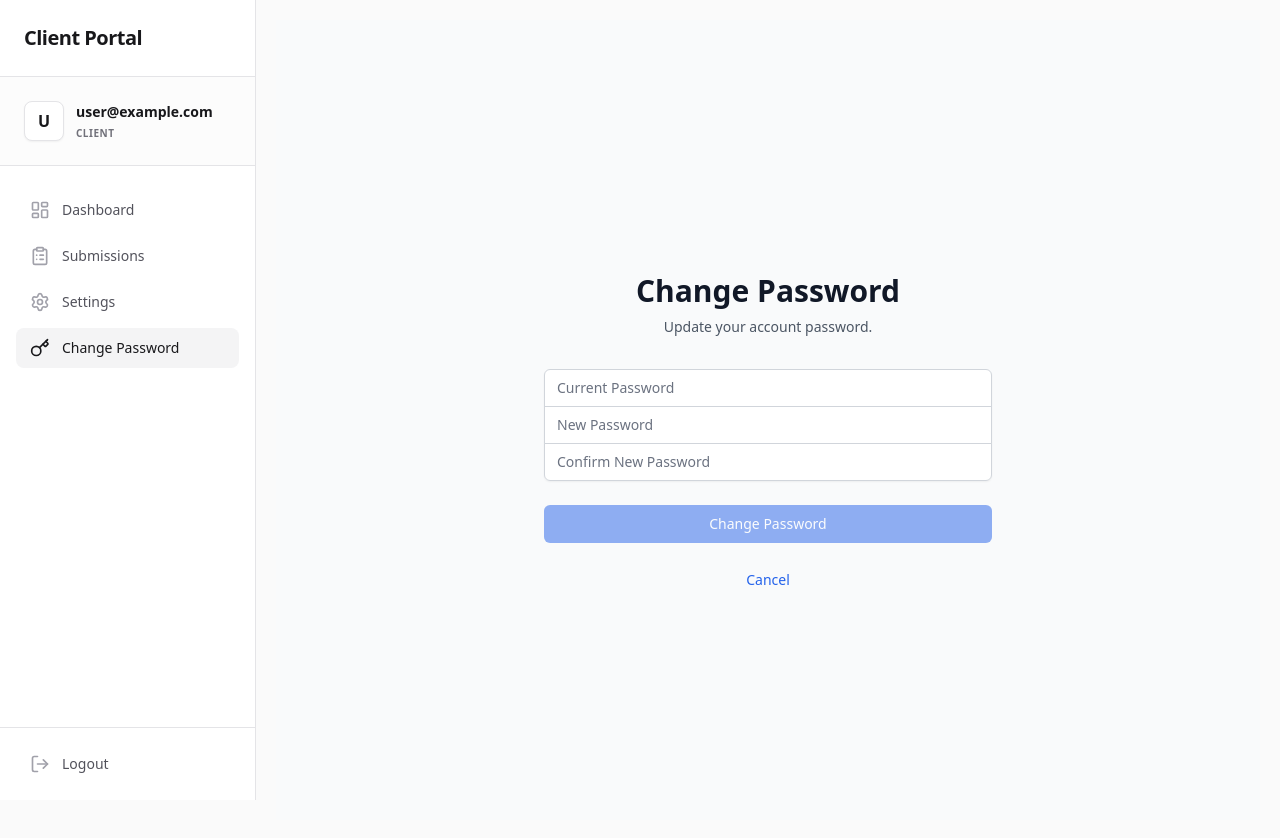
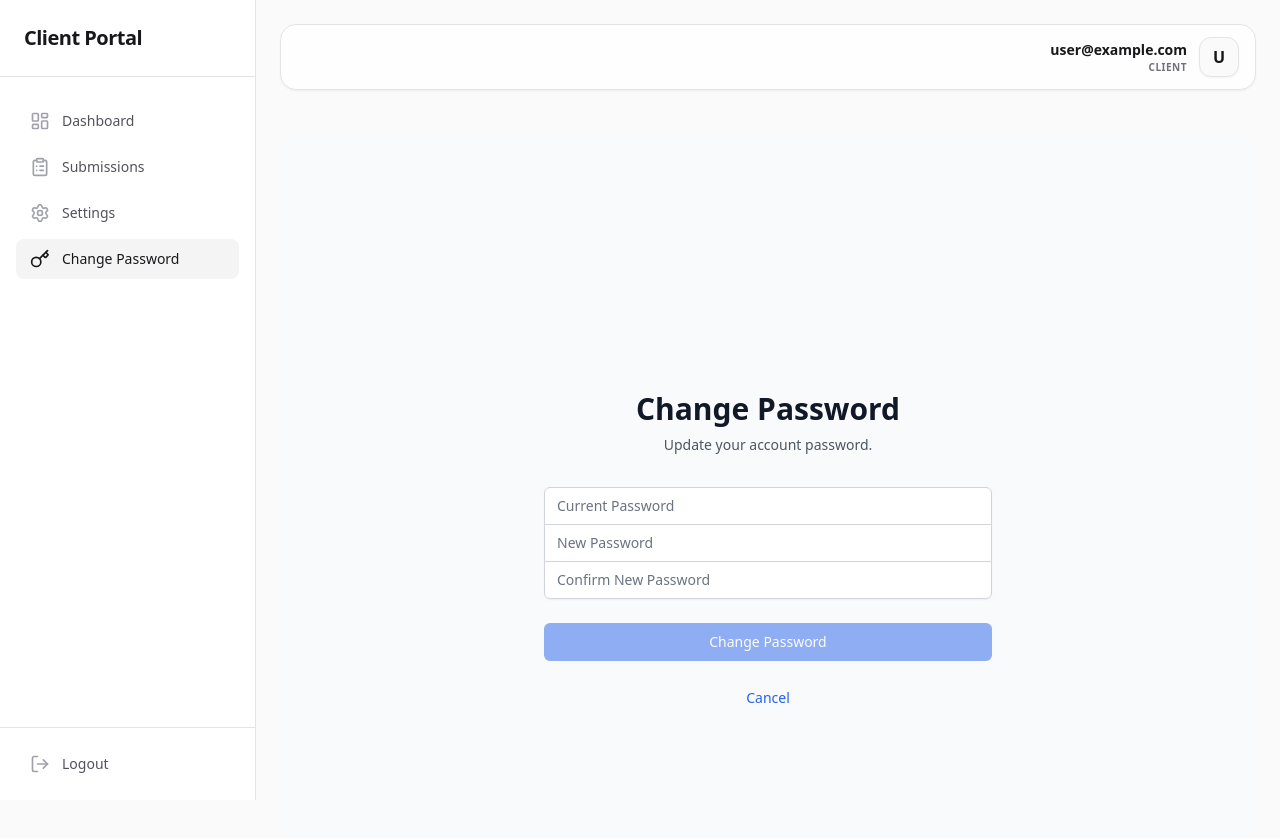
Before and after one commit to Enxt-AI/enxtai-kyc-system, a Next.js app in the folder apps/web/: page /client/change-password in a window 1280 px wide. Shown: the top 838 px of the page. Built offline with nearby package versions, Linux system fonts and the light colour scheme; no server answers; sample sign-in values are in the browser's storage.

Commit message:
added an header

```diff
--- a/apps/web/src/app/admin/layout.tsx
+++ b/apps/web/src/app/admin/layout.tsx
@@ -70,22 +70,7 @@ function AdminLayoutContent({ children }: { children: React.ReactNode }) {
               </button>
             </div>
 
-            {/* User Info */}
-            <div className="border-b border-zinc-200 p-6 bg-zinc-50/50">
-              <div className="flex items-center space-x-4">
-                <div className="flex-shrink-0 w-10 h-10 rounded-lg bg-white border border-zinc-200 flex items-center justify-center text-zinc-900 font-bold shadow-sm">
-                  {session?.user?.email?.[0].toUpperCase() || "A"}
-                </div>
-                <div className="flex-1 min-w-0">
-                  <p className="text-sm font-semibold text-zinc-900 truncate">
-                    {session?.user?.email || "Admin"}
-                  </p>
-                  <p className="mt-1 text-[10px] font-bold tracking-wider text-zinc-500 uppercase">
-                    SUPER_ADMIN
-                  </p>
-                </div>
-              </div>
-            </div>
+            {/* User Info Block Removed (now in floating header) */}
 
             {/* Navigation */}
             <nav className="flex-1 overflow-y-auto px-4 py-6 bg-white">
@@ -141,26 +126,48 @@ function AdminLayoutContent({ children }: { children: React.ReactNode }) {
       <div
         className={`flex flex-1 flex-col overflow-hidden ${pathname !== "/admin/login" ? "" : ""}`}
       >
-        {/* Mobile Header - only render when sidebar exists */}
+        {/* Floating Header / Navbar */}
         {pathname !== "/admin/login" && (
-          <header className="lg:hidden bg-white border-b border-zinc-200 px-4 py-3 z-30 relative">
-            <div className="flex items-center justify-between">
+          <div className="p-4 md:p-6 pb-2 z-30 sticky top-0">
+            <header className="flex items-center justify-between bg-white/80 backdrop-blur-md border border-zinc-200 shadow-sm rounded-2xl px-4 py-3">
+              {/* Mobile Hamburger & Title */}
+              <div className="flex items-center space-x-4 lg:hidden">
                 <button
                   onClick={() => setSidebarOpen(true)}
-                className="text-zinc-500 hover:text-zinc-900 transition-colors rounded-lg hover:bg-zinc-100 p-1.5"
+                  className="text-zinc-500 hover:text-zinc-900 transition-colors rounded-lg hover:bg-zinc-100 p-1"
                 >
                   <Menu className="h-6 w-6" />
                 </button>
                 <h1 className="text-lg font-bold text-zinc-900 tracking-tight">
                   Admin
                 </h1>
-              <div className="w-8" /> {/* Spacer for centering */}
+              </div>
+
+              {/* Desktop Spacer */}
+              <div className="hidden lg:block flex-1" />
+
+              {/* User Info (Moved from Sidebar) */}
+              <div className="flex items-center space-x-3">
+                <div className="text-right hidden sm:block">
+                  <p className="text-sm font-semibold text-zinc-900 truncate">
+                    {session?.user?.email || "Admin"}
+                  </p>
+                  <p className="text-[10px] font-bold tracking-wider text-zinc-500 uppercase">
+                    SUPER_ADMIN
+                  </p>
+                </div>
+                <div className="flex-shrink-0 w-10 h-10 rounded-xl bg-zinc-50 border border-zinc-200 flex items-center justify-center text-zinc-900 font-bold shadow-sm">
+                  {session?.user?.email?.[0].toUpperCase() || "A"}
+                </div>
               </div>
             </header>
+          </div>
         )}
 
         {/* Page Content */}
-        <main className="flex-1 overflow-y-auto bg-zinc-50">{children}</main>
+        <main className="flex-1 overflow-y-auto px-4 md:px-6 pt-0 bg-transparent">
+          {children}
+        </main>
       </div>
     </div>
   );
--- a/apps/web/src/app/client/ClientPortalContent.tsx
+++ b/apps/web/src/app/client/ClientPortalContent.tsx
@@ -106,26 +106,7 @@ function ClientPortalLayout({
   ];
 
   return (
-    <div className="min-h-screen p-5 bg-zinc-50 selection:bg-zinc-900 selection:text-white font-sans">
-      {/* Mobile Menu Button - only render when sidebar exists */}
-      {pathname !== "/client/login" && (
-        <div className="lg:hidden fixed top-0 left-0 right-0 bg-white border-b border-zinc-200 p-4 z-20 flex items-center justify-between">
-          <h1 className="text-lg font-bold text-zinc-900 tracking-tight">
-            Client Portal
-          </h1>
-          <button
-            onClick={() => setIsMobileMenuOpen(!isMobileMenuOpen)}
-            className="text-zinc-500 hover:text-zinc-900 transition-colors rounded-lg hover:bg-zinc-100 p-1.5"
-          >
-            {isMobileMenuOpen ? (
-              <X className="w-6 h-6" />
-            ) : (
-              <Menu className="w-6 h-6" />
-            )}
-          </button>
-        </div>
-      )}
-
+    <div className="min-h-screen bg-zinc-50 selection:bg-zinc-900 selection:text-white font-sans flex">
       {/* Mobile Overlay - only render when sidebar exists */}
       {pathname !== "/client/login" && isMobileMenuOpen && (
         <div
@@ -151,22 +132,7 @@ function ClientPortalLayout({
             </h1>
           </div>
 
-          {/* User Info Block */}
-          <div className="border-b border-zinc-200 p-6 bg-zinc-50/50">
-            <div className="flex items-center space-x-3">
-              <div className="flex-shrink-0 w-10 h-10 rounded-lg bg-white border border-zinc-200 flex items-center justify-center text-zinc-900 font-bold shadow-sm">
-                {session?.user?.email?.[0].toUpperCase() || "C"}
-              </div>
-              <div className="flex-1 min-w-0">
-                <p className="text-sm font-semibold text-zinc-900 truncate">
-                  {session?.user?.email || "Loading..."}
-                </p>
-                <p className="mt-1 text-[10px] font-bold tracking-wider text-zinc-500 uppercase">
-                  {session?.user?.role || "CLIENT"}
-                </p>
-              </div>
-            </div>
-          </div>
+          {/* User Info Block Removed (now in floating header) */}
 
           {/* Navigation Links */}
           <nav className="flex-1 overflow-y-auto px-4 py-6">
@@ -214,9 +180,47 @@ function ClientPortalLayout({
 
       {/* Main Content */}
       <div
-        className={`${pathname !== "/client/login" ? "lg:ml-64 pt-16 lg:pt-0" : ""}`}
+        className={`flex flex-col flex-1 min-w-0 min-h-screen ${pathname !== "/client/login" ? "lg:ml-64" : ""}`}
       >
-        <main>{children}</main>
+        {/* Floating Header / Navbar */}
+        {pathname !== "/client/login" && (
+          <div className="p-4 md:p-6 pb-2 z-30 sticky top-0">
+            <header className="flex items-center justify-between bg-white/80 backdrop-blur-md border border-zinc-200 shadow-sm rounded-2xl px-4 py-3">
+              {/* Mobile Hamburger & Title */}
+              <div className="flex items-center space-x-4 lg:hidden">
+                <button
+                  onClick={() => setIsMobileMenuOpen(!isMobileMenuOpen)}
+                  className="text-zinc-500 hover:text-zinc-900 transition-colors rounded-lg hover:bg-zinc-100 p-1"
+                >
+                  <Menu className="h-6 w-6" />
+                </button>
+                <h1 className="text-lg font-bold text-zinc-900 tracking-tight">
+                  Client Portal
+                </h1>
+              </div>
+
+              {/* Desktop Spacer */}
+              <div className="hidden lg:block flex-1" />
+
+              {/* User Info (Moved from Sidebar) */}
+              <div className="flex items-center space-x-3">
+                <div className="text-right hidden sm:block">
+                  <p className="text-sm font-semibold text-zinc-900 truncate flex-1 justify-end items-end">
+                    {session?.user?.email || "Loading..."}
+                  </p>
+                  <p className="text-[10px] font-bold tracking-wider text-zinc-500 uppercase">
+                    {session?.user?.role || "CLIENT"}
+                  </p>
+                </div>
+                <div className="flex-shrink-0 w-10 h-10 rounded-xl bg-zinc-50 border border-zinc-200 flex items-center justify-center text-zinc-900 font-bold shadow-sm">
+                  {session?.user?.email?.[0].toUpperCase() || "C"}
+                </div>
+              </div>
+            </header>
+          </div>
+        )}
+
+        <main className="flex-1 p-4 md:p-6 pt-0">{children}</main>
       </div>
     </div>
   );
--- a/apps/web/src/app/page.tsx
+++ b/apps/web/src/app/page.tsx
@@ -251,7 +251,7 @@ export default function HomePage() {
       </div>
 
       {/* Portal Selection Grid - prefetch disabled to prevent route preloading issues */}
-      <div className="w-full grid grid-cols-1 md:grid-cols-3 gap-6 animate-in fade-in slide-in-from-bottom-8 duration-700">
+      <div className= "max-w-7xl mx-auto w-full grid grid-cols-1 md:grid-cols-3 gap-6 animate-in fade-in slide-in-from-bottom-8 duration-700">
         {/* Super Admin Portal */}
         <Link
           href="/admin/login"
```
Also changed, not shown: apps/web/src/app/client/change-password/page.tsx (+132 -71 lines). Lines whose indentation alone changed are shown as unchanged.
